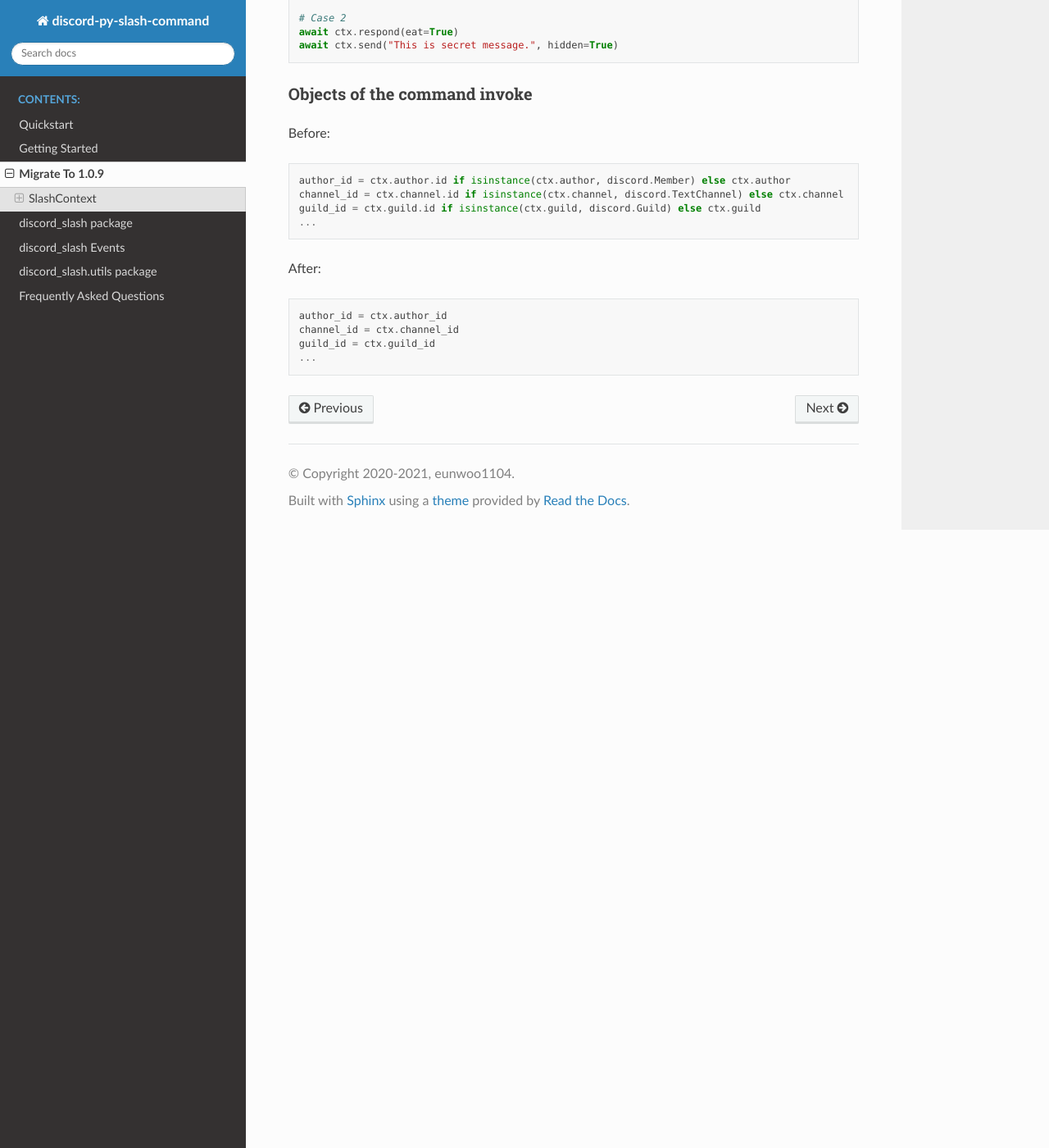
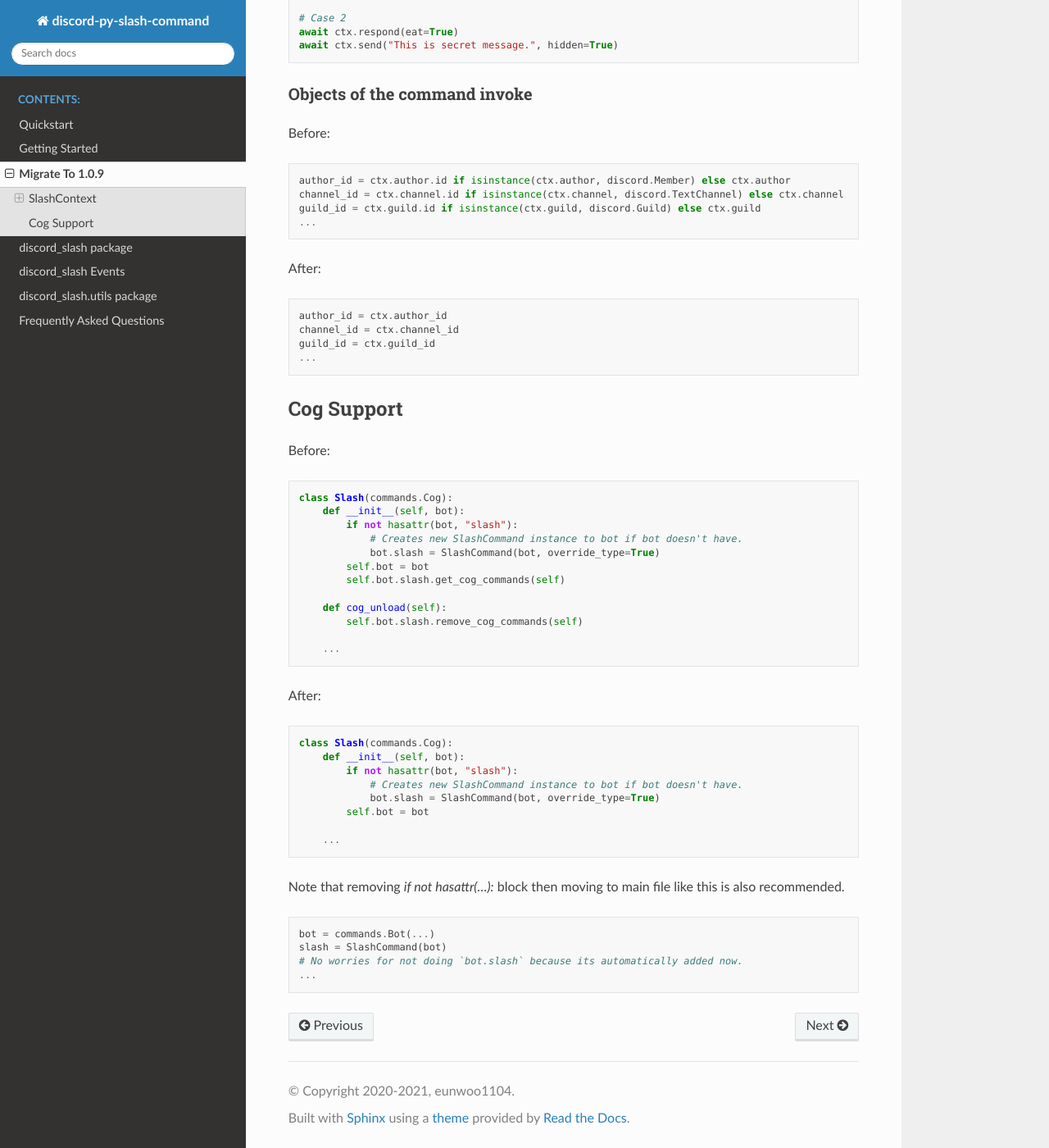
Before and after one commit to interactions-py/interactions.py, a Sphinx documentation site: the page built from docs/migrate_to_109.rst, in a window 1280 px wide and 1400 px high, scrolled down 783 px. Shown: the whole window at 82% size. Built offline with Sphinx 7.4.7 and the Read the Docs theme 2.0.0, drawn with Linux system fonts in a browser that asks for light colours.

Commit message:
Update migrate_to_109.rst

```diff
--- a/docs/migrate_to_109.rst
+++ b/docs/migrate_to_109.rst
@@ -60,3 +60,46 @@ After:
     channel_id = ctx.channel_id
     guild_id = ctx.guild_id
     ...
+
+
+Cog Support
+***********
+
+Before:
+
+.. code-block:: python
+
+    class Slash(commands.Cog):
+        def __init__(self, bot):
+            if not hasattr(bot, "slash"):
+                # Creates new SlashCommand instance to bot if bot doesn't have.
+                bot.slash = SlashCommand(bot, override_type=True)
+            self.bot = bot
+            self.bot.slash.get_cog_commands(self)
+
+        def cog_unload(self):
+            self.bot.slash.remove_cog_commands(self)
+
+        ...
+
+After:
+
+.. code-block:: python
+
+    class Slash(commands.Cog):
+        def __init__(self, bot):
+            if not hasattr(bot, "slash"):
+                # Creates new SlashCommand instance to bot if bot doesn't have.
+                bot.slash = SlashCommand(bot, override_type=True)
+            self.bot = bot
+
+        ...
+
+Note that removing `if not hasattr(...):` block then moving to main file like this is also recommended.
+
+.. code-block:: python
+
+    bot = commands.Bot(...)
+    slash = SlashCommand(bot)
+    # No worries for not doing `bot.slash` because its automatically added now.
+    ...
```
